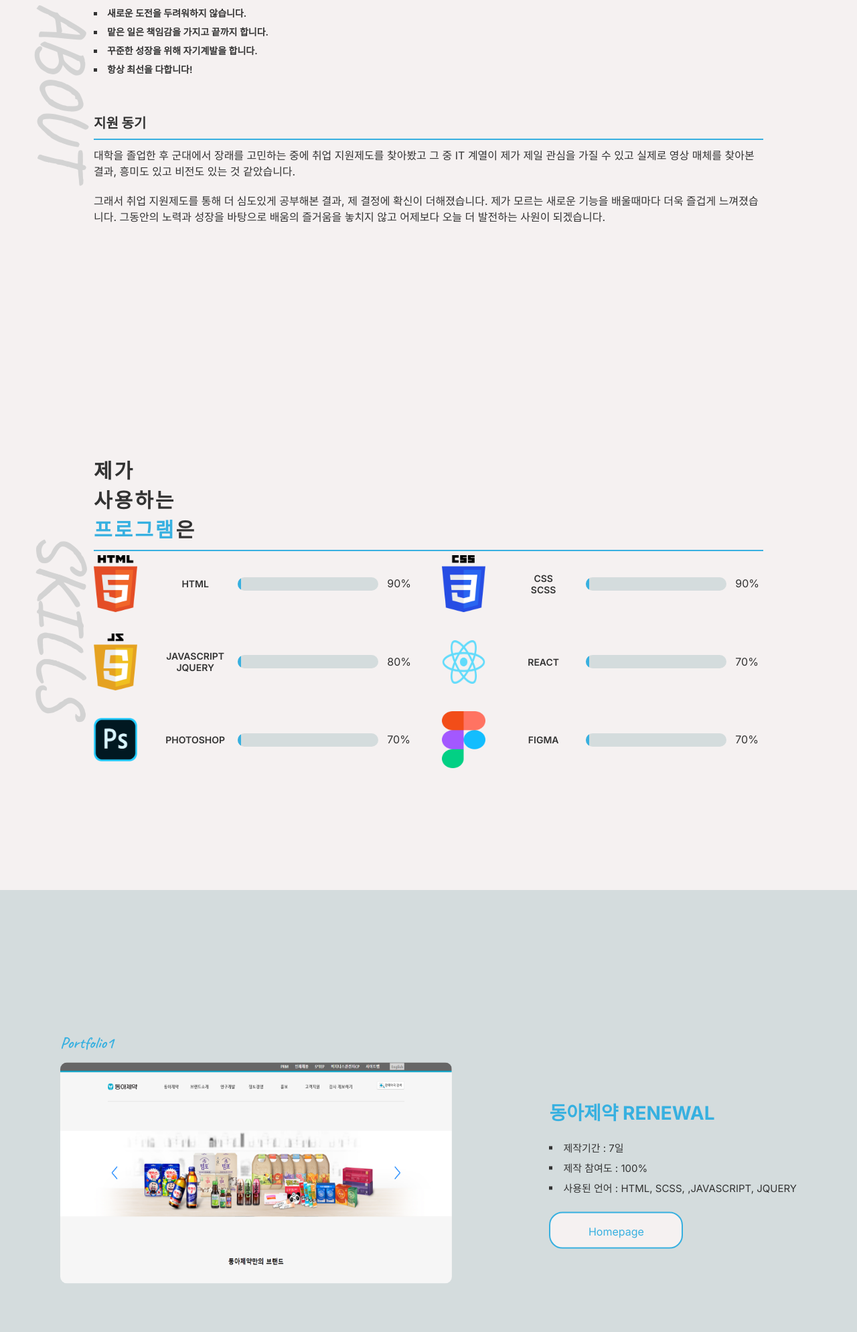
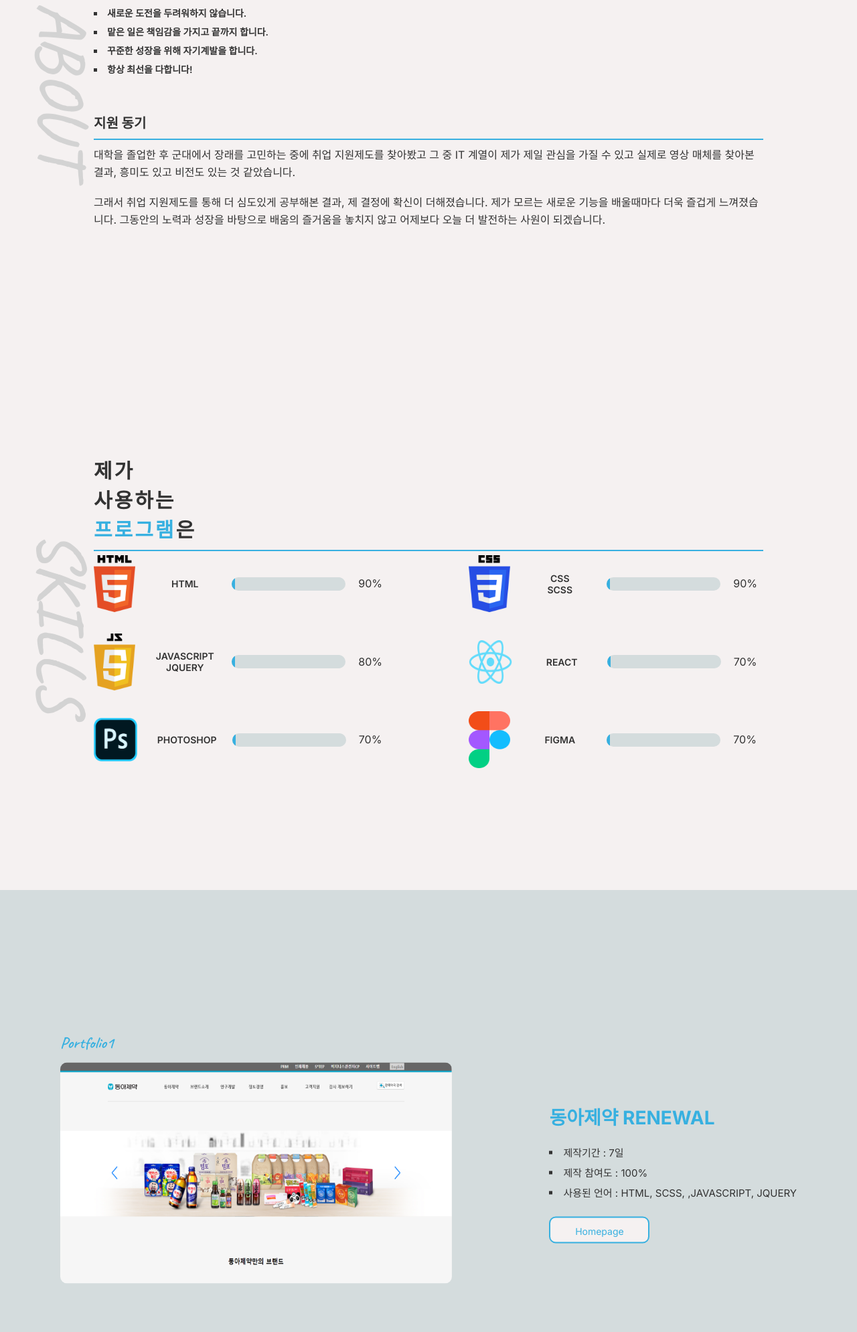
Before and after one commit to KJGhumi/Portfolio, a plain HTML site: page index.html in a window 1280 px wide. Shown: the part 1071-3060 px from the top of the page at 67% size. Drawn offline with nearby package versions, Linux system fonts and the light colour scheme.

Commit message:
scss 변경
V 1.2

```diff
--- a/scss/style.scss
+++ b/scss/style.scss
@@ -116,6 +116,7 @@ section {
           font-size: 20px; margin-bottom: 10px; border-bottom: 2px solid #37b0e0; padding-bottom: 10px;
         }
         p{
+          line-height: 1.6;
           &:nth-of-type(2) {
             margin-top: 20px;
           }
@@ -139,14 +140,14 @@ section {
       div.contents {
         width: 1000px; display: flex; flex-wrap: wrap; position: absolute; bottom: 0; justify-content: space-between; height: 350px;
         div {
-          width: 480px; height: 85px; display: flex; justify-content: space-between;
+          width: 440px; height: 85px; display: flex; justify-content: space-between;
           div.bar {
             width: 400px; height: 85px; align-items: center; display: flex; justify-content: space-around;
             p{
               margin-left: 20px; font-weight: 600; font-size: 14px;
             }
             .progress {
-              width: 210px; height: 20px; margin: 20px 10px; overflow: hidden; position: relative; border-radius: 10px; background-color: $subColor3;
+              width: 170px; height: 20px; margin: 20px 10px; overflow: hidden; position: relative; border-radius: 10px; background-color: $subColor3;
               span {
                 width: 0%; height: 100%; display: block; line-height: 20px; position: absolute; text-align: end; padding-right: 5px; background-color: $mainColor; transition: 1s;
               }
@@ -250,9 +251,9 @@ section {
               }
             }
             a {
-              border: 2px solid $mainColor; color: $mainColor; background-color: $subColor2; width: 200px; height: 55px; display: block; text-align: center; border-radius: 20px; line-height: 55px; transition: .5s; box-sizing: border-box;
+              border: 2px solid $mainColor; color: $mainColor; background-color: $subColor2; width: 150px; height: 40px; display: block; text-align: center; border-radius: 10px; line-height: 40px; transition: .5s; box-sizing: border-box; font-size: 14px;
               &:hover {
-                background-color: $mainColor; color: $subColor2; font-size: 18px; font-weight: bold;
+                background-color: $mainColor; color: $subColor2; font-size: 15px; font-weight: bold;
               }
             }
           }
```
Also changed, not shown: css/style.css, css/style.min.css.
